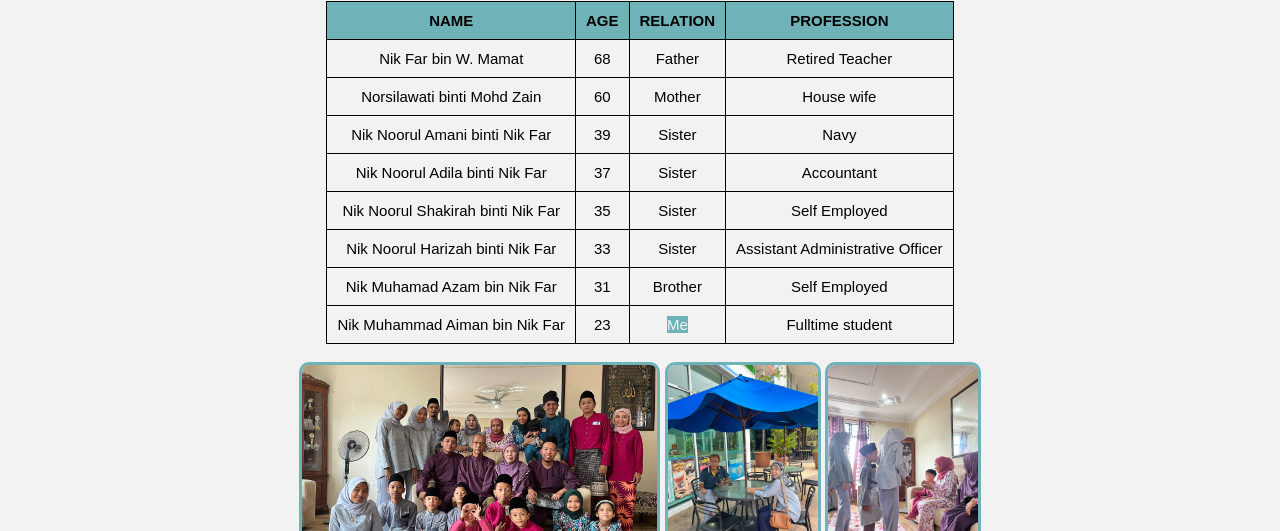
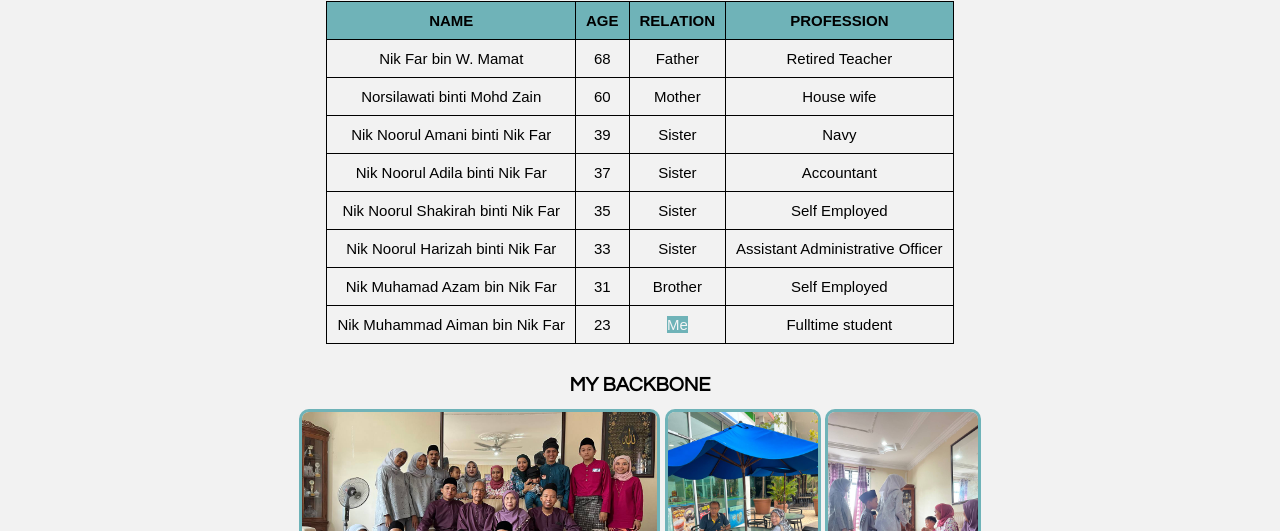
Before and after one commit to nikaimann/personalwebsite, a plain HTML site: page family.html in a window 1280 px wide. Shown: the part 269-800 px from the top of the page. Drawn offline with Linux system fonts and the light colour scheme.

Commit message:
Update family.html

```diff
--- a/family.html
+++ b/family.html
@@ -105,6 +105,8 @@
 
 <center>
 
+<h1 style="color: black; font-weight: bold; text-align:center;">MY BACKBONE</h1>
+
 <img class="img" src="gambar/raya2023.jpg" height="200px">
 <img class="img" src="gambar/parents.jpg" height="200px">
 <img class="img" src="gambar/raya.jpg" height="200px">
```
